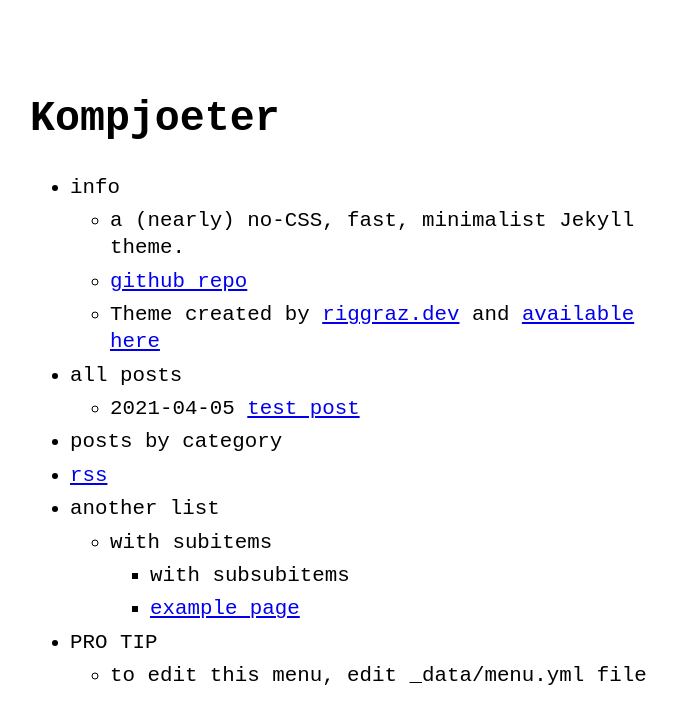
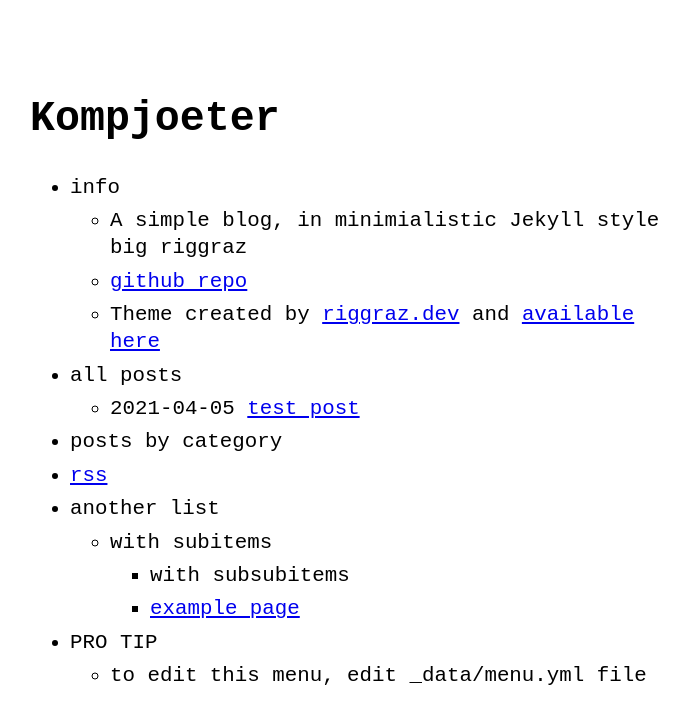
Before and after one commit to Kompjoeter/archived-blog, a Jekyll site: the page built from index.md, in a window 1280 px wide. Shown: the top 724 px of the page, without its empty margins (290-979 px from the left). Built offline with Jekyll 4.4.1, drawn with Linux system fonts in a browser that asks for light colours.

Commit message:
Edited blog menu

```diff
--- a/_data/menu.yml
+++ b/_data/menu.yml
@@ -4,9 +4,9 @@
 entries:
   - title: info
     entries:
-      - title: a (nearly) no-CSS, fast, minimalist Jekyll theme.
+      - title: A simple blog, in minimialistic Jekyll style big riggraz
       - title: github repo
-        url: https://github.com/riggraz/no-style-please
+        url: https://github.com/RanDByyp/randbyyp.github.io
       - title: "Theme created by <a href='https://riggraz.dev'>riggraz.dev</a> and <a href='https://github.com/riggraz/no-style-please'>available here</a>"
 
   - title: all posts
```
